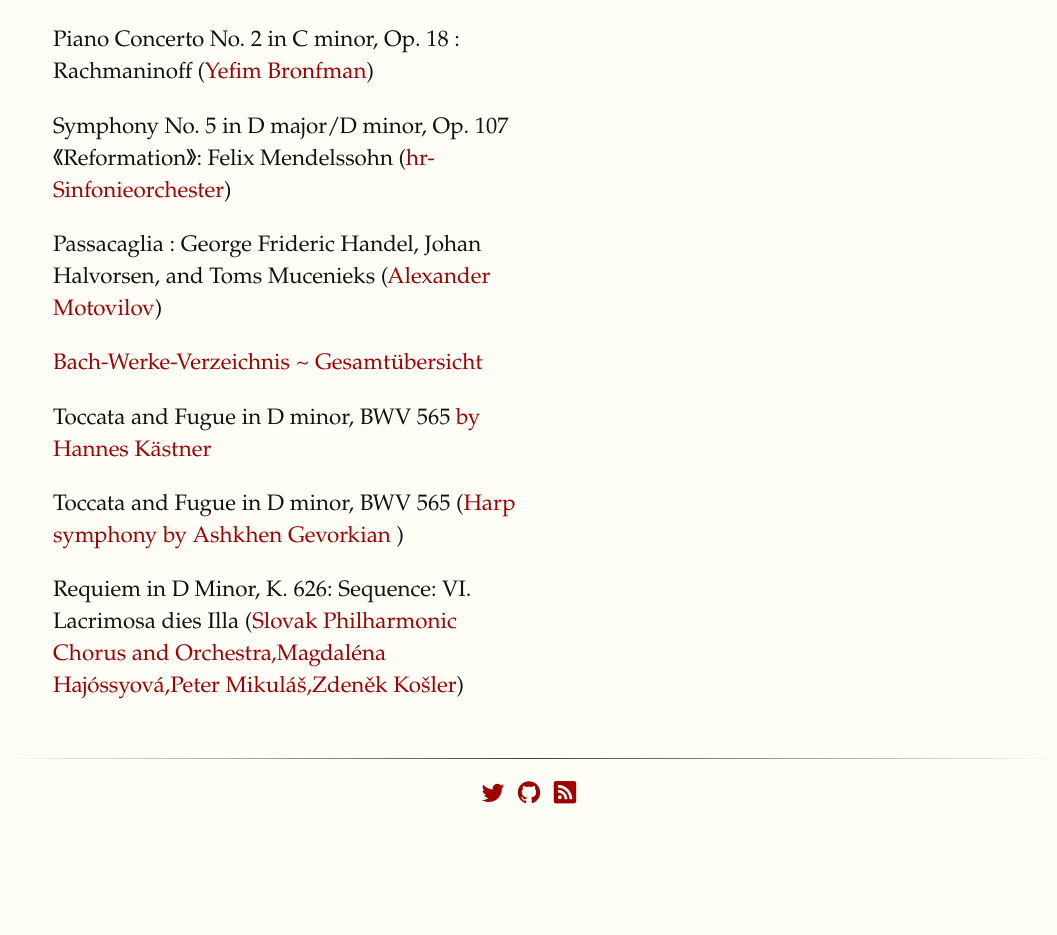
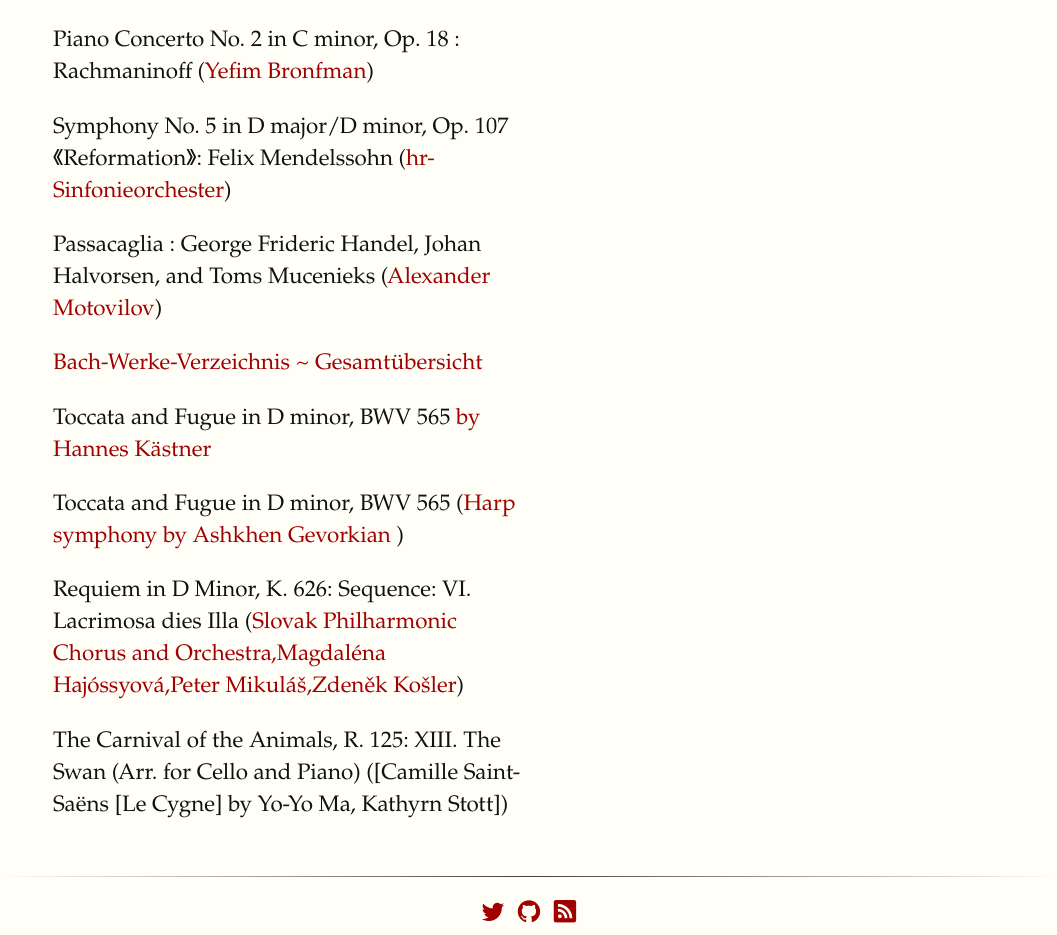
Before and after one commit to annalhq/enso-tufte, a Jekyll site: the page built from _posts/2025-09-17-odyssey.md, in a window 1280 px wide. Shown: the part 653-1588 px from the top of the page, without its empty margins (163-1220 px from the left). Built offline with Jekyll 4.4.1, drawn with Linux system fonts in a browser that asks for light colours; some web fonts are replaced; before the commit the page ends 1469 px from its top, so only the background shows below that.

Commit message:
docs(blog): update odyssey

```diff
--- a/_posts/2025-09-17-odyssey.md
+++ b/_posts/2025-09-17-odyssey.md
@@ -19,3 +19,4 @@
 - Toccata and Fugue in D minor, BWV 565 [by Hannes Kästner](https://www.youtube.com/watch?v=ho9rZjlsyYY)
 - Toccata and Fugue in D minor, BWV 565 ([Harp symphony by Ashkhen Gevorkian ](https://www.youtube.com/watch?v=HAi1pn3kBqE))
 - Requiem in D Minor, K. 626: Sequence: VI. Lacrimosa dies Illa ([Slovak Philharmonic Chorus and Orchestra,Magdaléna Hajóssyová,Peter Mikuláš,Zdeněk Košler](https://music.apple.com/gb/song/requiem-in-d-minor-k-626-sequence-no-6-lacrimosa-dies-illa/1190614853))
+- The Carnival of the Animals, R. 125: XIII. The Swan (Arr. for Cello and Piano) ([Camille Saint-Saëns [Le Cygne] by Yo-Yo Ma, Kathyrn Stott])
```
